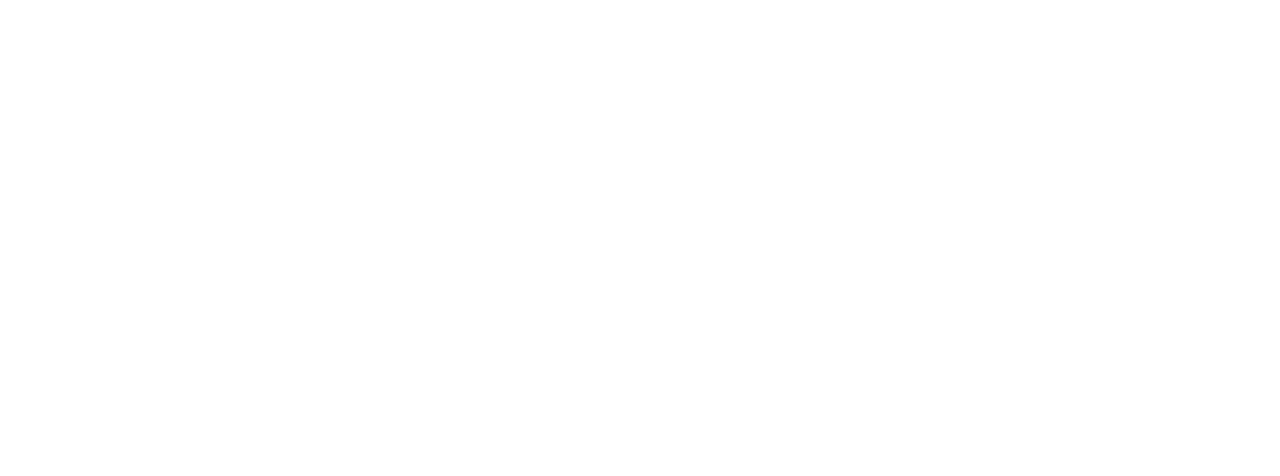
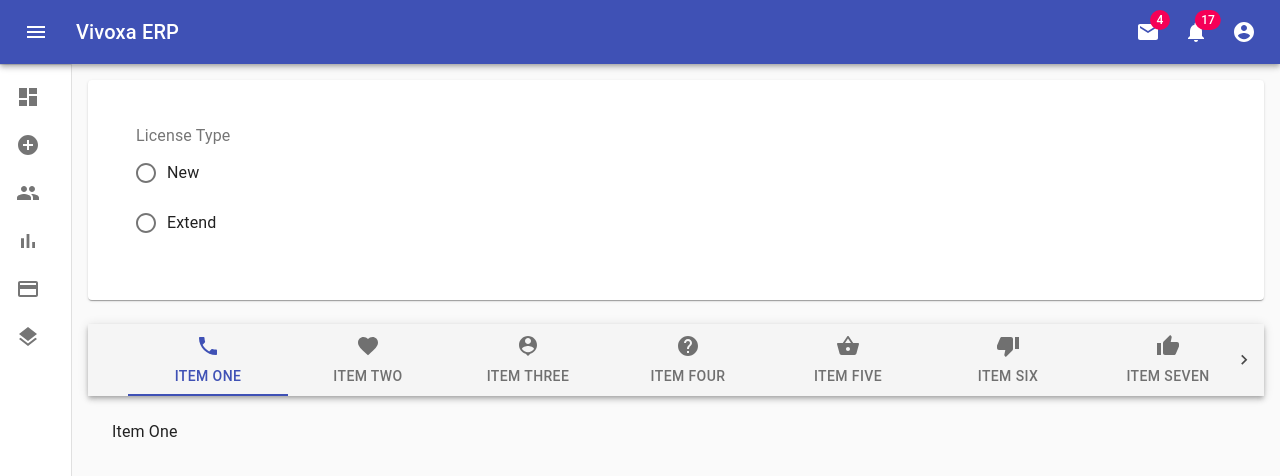
Before and after one commit to vivoxalabs/VivoxaERP, a React (Create React App) app: page /final-entry in a window 1280 px wide. Shown: the top 476 px of the page. Built offline with nearby package versions, Linux system fonts and the light colour scheme.

Commit message:
final-entry

```diff
--- a/src/App.js
+++ b/src/App.js
@@ -2,8 +2,8 @@
 //import logo from './logo.svg';
 import NavBar from "./components/NavBar";
 import Login from "./components/Login";
-import PreEntry from "./components/PreEntry";
-
+//import PreEntry from "./components/PreEntry";
+//import FinalEntry from "./components/FinalEntry";
 //import Dashboard from "./components/dashboard";
 
 import "./App.css";
@@ -43,6 +43,16 @@
             );
           }}
         />
+        <Route
+          path="/final-entry"
+          render={() => {
+            return (
+              <React.Fragment>
+                <NavBar />
+              </React.Fragment>
+            );
+          }}
+        />
       </Router>
     );
   }
--- a/src/components/FinalEntry.jsx
+++ b/src/components/FinalEntry.jsx
@@ -1 +1,189 @@
-import React from 'react';
+import React from "react";
+import PropTypes from "prop-types";
+import {
+  makeStyles,
+  Grid,
+  Typography,
+  CssBaseline,
+  Paper,
+  FormControl,
+  RadioGroup,
+  FormLabel,
+  FormControlLabel,
+  Radio,
+  Box,
+  Tab,
+  AppBar,
+  Tabs
+} from "@material-ui/core";
+import PhoneIcon from "@material-ui/icons/Phone";
+import FavoriteIcon from "@material-ui/icons/Favorite";
+import PersonPinIcon from "@material-ui/icons/PersonPin";
+import HelpIcon from "@material-ui/icons/Help";
+import ShoppingBasket from "@material-ui/icons/ShoppingBasket";
+import ThumbDown from "@material-ui/icons/ThumbDown";
+import ThumbUp from "@material-ui/icons/ThumbUp";
+
+const useStyles = makeStyles(theme => ({
+  layout: {
+    width: "auto",
+    marginLeft: theme.spacing(2),
+    marginRight: theme.spacing(2),
+    marginTop: theme.spacing(10)
+  },
+  paper: {
+    marginTop: theme.spacing(3),
+    marginBottom: theme.spacing(3),
+    padding: theme.spacing(3)
+  },
+  formControl: {
+    margin: theme.spacing(3)
+  }
+}));
+
+function TabPanel(props) {
+  const { children, value, index, ...other } = props;
+
+  return (
+    <Typography
+      component="div"
+      role="tabpanel"
+      hidden={value !== index}
+      id={`scrollable-force-tabpanel-${index}`}
+      aria-labelledby={`scrollable-force-tab-${index}`}
+      {...other}
+    >
+      {value === index && <Box p={3}>{children}</Box>}
+    </Typography>
+  );
+}
+
+TabPanel.propTypes = {
+  children: PropTypes.node,
+  index: PropTypes.any.isRequired,
+  value: PropTypes.any.isRequired
+};
+
+function a11yProps(index) {
+  return {
+    id: `scrollable-force-tab-${index}`,
+    "aria-controls": `scrollable-force-tabpanel-${index}`
+  };
+}
+export default function FinalEntry() {
+  const classes = useStyles();
+//   const [value, setValue] = React.useState("female");
+
+//   const handleChange = event => {
+//     setValue(event.target.value);
+//   };
+  const [value, setValue] = React.useState(0);
+
+  const handleChange = (event, newValue) => {
+    setValue(newValue);
+  };
+  return (
+    <React.Fragment>
+      <CssBaseline />
+      <main className={classes.layout}>
+        <Paper className={classes.paper}>
+          <Grid container spacing={3}>
+            <Grid item xs={12} md={6} lg={6}>
+              <FormControl component="fieldset" className={classes.formControl}>
+                <FormLabel component="legend">License Type</FormLabel>
+                <RadioGroup
+                  aria-label="license-type"
+                  name="lincese-type"
+                  value={value}
+                  onChange={handleChange}
+                >
+                  <FormControlLabel
+                    value="new"
+                    control={<Radio />}
+                    label="New"
+                  />
+                  <FormControlLabel
+                    value="extend"
+                    control={<Radio />}
+                    label="Extend"
+                  />
+                </RadioGroup>
+              </FormControl>
+            </Grid>
+
+          </Grid>
+        </Paper>
+        <div className={classes.root}>
+              <AppBar position="static" color="default">
+                <Tabs
+                  value={value}
+                  onChange={handleChange}
+                  variant="scrollable"
+                  scrollButtons="on"
+                  indicatorColor="primary"
+                  textColor="primary"
+                  aria-label="scrollable force tabs example"
+                >
+                  <Tab
+                    label="Item One"
+                    icon={<PhoneIcon />}
+                    {...a11yProps(0)}
+                  />
+                  <Tab
+                    label="Item Two"
+                    icon={<FavoriteIcon />}
+                    {...a11yProps(1)}
+                  />
+                  <Tab
+                    label="Item Three"
+                    icon={<PersonPinIcon />}
+                    {...a11yProps(2)}
+                  />
+                  <Tab
+                    label="Item Four"
+                    icon={<HelpIcon />}
+                    {...a11yProps(3)}
+                  />
+                  <Tab
+                    label="Item Five"
+                    icon={<ShoppingBasket />}
+                    {...a11yProps(4)}
+                  />
+                  <Tab
+                    label="Item Six"
+                    icon={<ThumbDown />}
+                    {...a11yProps(5)}
+                  />
+                  <Tab
+                    label="Item Seven"
+                    icon={<ThumbUp />}
+                    {...a11yProps(6)}
+                  />
+                </Tabs>
+              </AppBar>
+              <TabPanel value={value} index={0}>
+                Item One
+              </TabPanel>
+              <TabPanel value={value} index={1}>
+                Item Two
+              </TabPanel>
+              <TabPanel value={value} index={2}>
+                Item Three
+              </TabPanel>
+              <TabPanel value={value} index={3}>
+                Item Four
+              </TabPanel>
+              <TabPanel value={value} index={4}>
+                Item Five
+              </TabPanel>
+              <TabPanel value={value} index={5}>
+                Item Six
+              </TabPanel>
+              <TabPanel value={value} index={6}>
+                Item Seven
+              </TabPanel>
+            </div>
+      </main>
+    </React.Fragment>
+  );
+}
--- a/src/components/navbar.jsx
+++ b/src/components/navbar.jsx
@@ -41,6 +41,7 @@
 import PaymentIcon from "@material-ui/icons/Payment";
 import { ExpandLess, ExpandMore } from "@material-ui/icons";
 import PreEntry from "./PreEntry";
+import FinalEntry from "./FinalEntry";
 
 const drawerWidth = 240;
 
@@ -362,7 +363,7 @@
                 </ListItemIcon>
                 <ListItemText secondary="Pre-Entry" />
               </ListItem>
-              <ListItem button className={classes.nested}>
+              <ListItem button={true} className={classes.nested} component={Link} to="/final-entry">
                 <ListItemIcon>
                   <AssignmentIndIcon />
                 </ListItemIcon>
@@ -403,6 +404,9 @@
         <Route path="/console" render={() => (
           <DashboardContent/>
         )}/>
+        <Route path="/final-entry" render={()=>(
+          <FinalEntry/>
+        )}/>
       </main>
       </Router>
       {renderMobileMenu}
```
